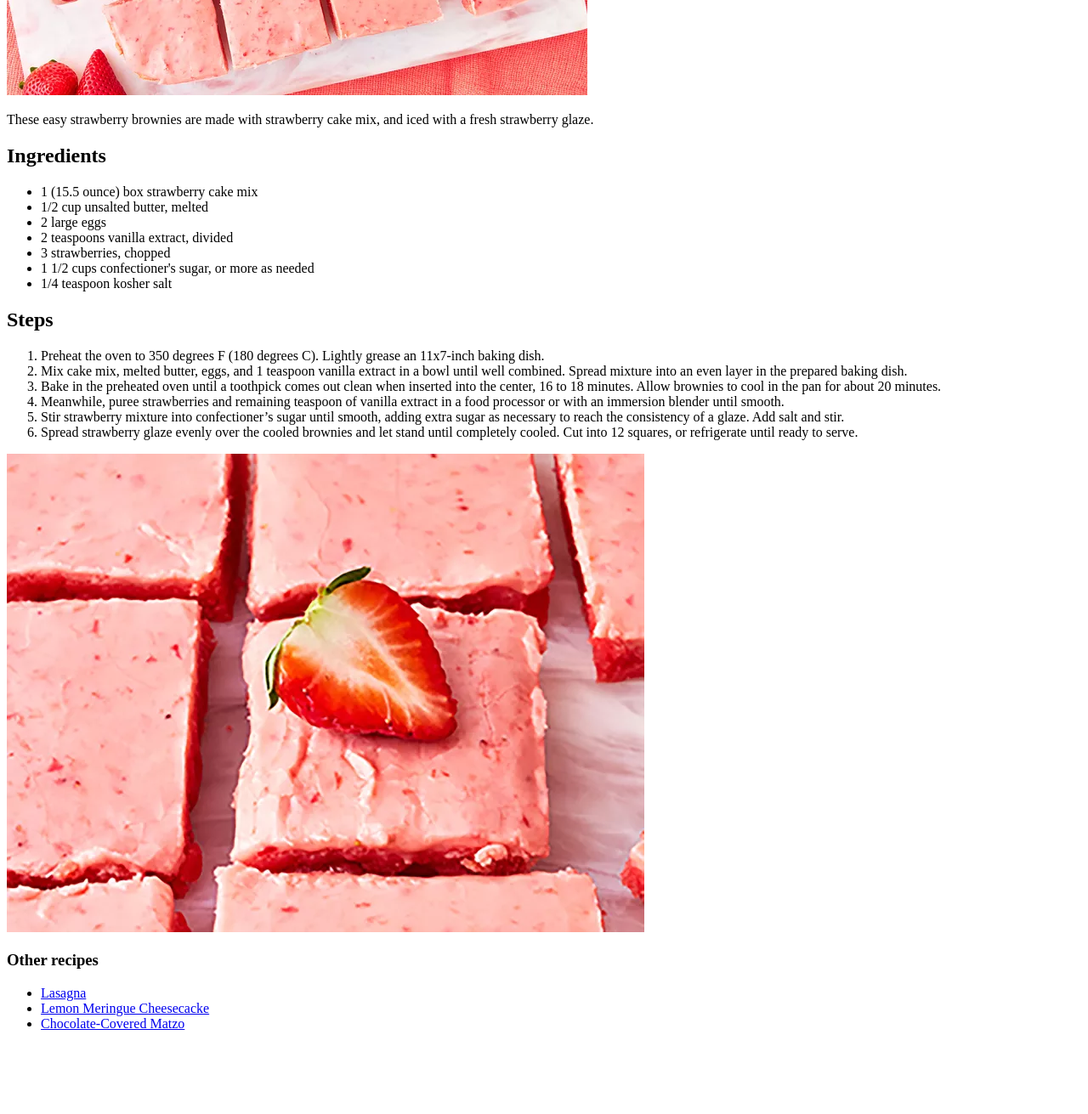
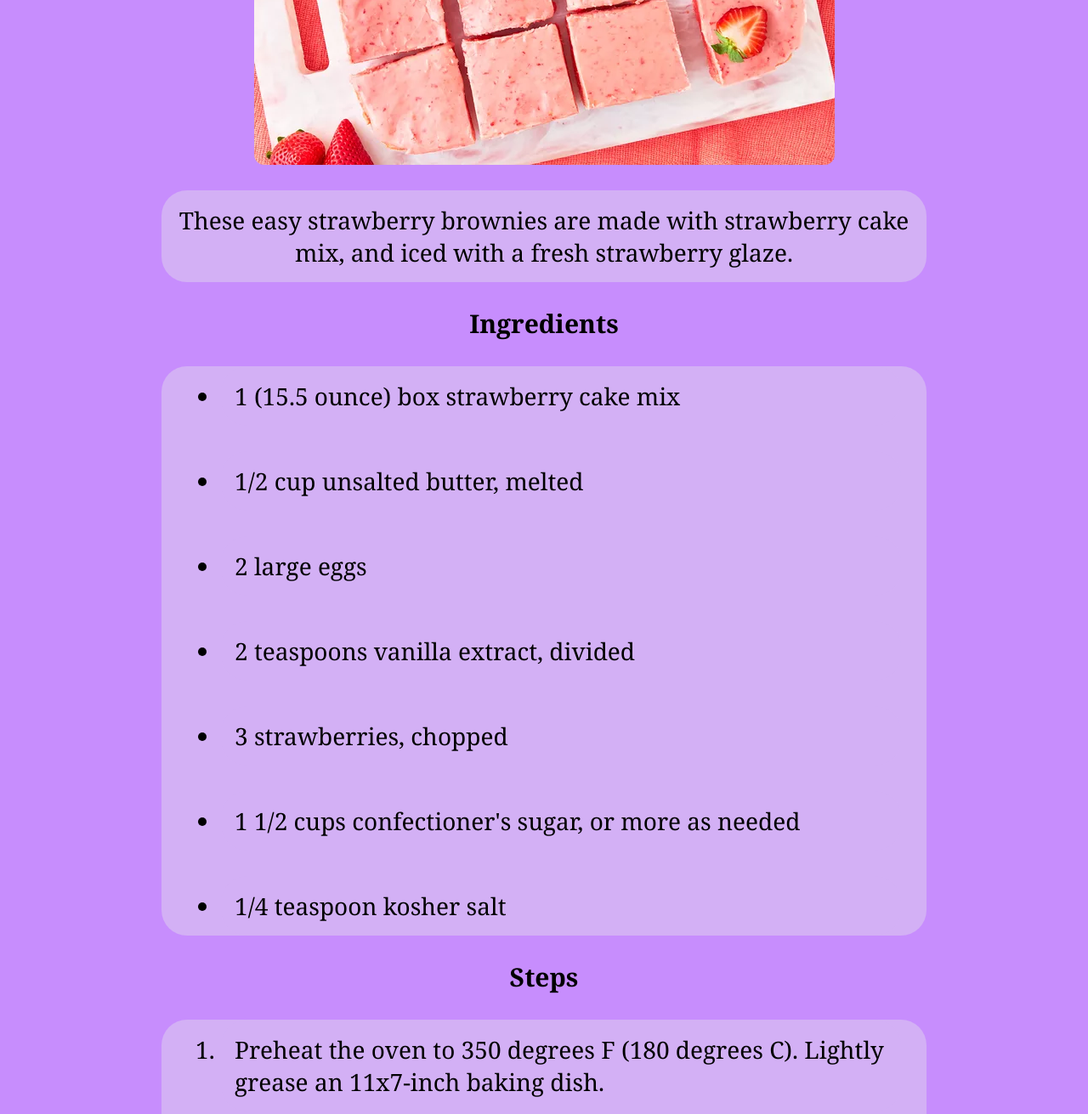
Before and after one commit to AnastasiiaMore/odin-recipes, a plain HTML site: page recipes/brownies.html in a window 1280 px wide. Shown: the part 480-1791 px from the top of the page at 85% size. Before the commit the page ends 1710 px from the top, so only its background shows below. Drawn offline with Linux system fonts and the light colour scheme.

Commit message:
Style the site Add CSS to HTML

```diff
--- a/recipes/brownies.html
+++ b/recipes/brownies.html
@@ -3,12 +3,14 @@
     <head>
         <meta charset="UTF-8">
         <title>Strawberry Brownies</title>
+        <link rel="stylesheet" href="styles.css">
     </head>
     <body>
         <h1>Easy Strawberry Brownies</h1>
         <img src="../img/brownies/Front.webp" alt="Front picture">
-        <p>These easy strawberry brownies are made with strawberry cake mix, and iced with a fresh strawberry glaze.</p>
+        <p class="div1">These easy strawberry brownies are made with strawberry cake mix, and iced with a fresh strawberry glaze.</p>
         <h2>Ingredients</h2>
+        <div class="lists">
             <ul>
                 <li>1 (15.5 ounce) box strawberry cake mix</li>
                 <li>1/2 cup unsalted butter, melted</li>
@@ -18,7 +20,9 @@
                 <li>1 1/2 cups confectioner's sugar, or more as needed</li>
                 <li>1/4 teaspoon kosher salt</li>
             </ul>
+        </div>
         <h2>Steps</h2>
+        <div class="lists"></div>
         <ol>
             <li>Preheat the oven to 350 degrees F (180 degrees C). Lightly grease an 11x7-inch baking dish.</li>
             <li>Mix cake mix, melted butter, eggs, and 1 teaspoon vanilla extract in a bowl until well combined. Spread mixture into an even layer in the prepared baking dish.</li>
@@ -27,12 +31,16 @@
             <li>Stir strawberry mixture into confectioner’s sugar until smooth, adding extra sugar as necessary to reach the consistency of a glaze. Add salt and stir. </li>
             <li>Spread strawberry glaze evenly over the cooled brownies and let stand until completely cooled.  Cut into 12 squares, or refrigerate until ready to serve.</li>
         </ol>
+    </div>
         <img src="../img/brownies/Finish.webp" alt="Finish image">
         <h3>Other recipes</h3>
-        <ul>
-            <li><a href="../recipes/lasagna.html">Lasagna</a></li>
-            <li><a href="../recipes/lemon-cheesecake.html">Lemon Meringue Cheesecacke</a></li>
-            <li><a href="../recipes/matzo.html">Chocolate-Covered Matzo</a></li>
-        </ul>
+        <div class="links">
+
+            <a href="../recipes/lasagna.html">Lasagna</a>
+            <a href="../recipes/lemon-cheesecake.html">Lemon Meringue Cheesecacke</a>
+            <a href="../recipes/matzo.html">Chocolate-Covered Matzo</a>
+
+    </div>
+    <a href="../index.html">Home</a>
     </body>
 </html>
--- /dev/null
+++ b/recipes/styles.css
@@ -0,0 +1,79 @@
+* {
+    background-color: rgb(199, 141, 253);
+    font-family: Georgia, 'Times New Roman', Times, serif;
+    text-align: center;
+    box-sizing: border-box;
+}
+
+img {
+    display: block;
+    margin-left: auto;
+    margin-right: auto;
+    margin-top: 30px;
+    border-radius: 12px;
+}
+
+h1 {
+    font-size: 60px;
+}
+
+h2,
+h3 {
+    font-size: 30px;
+}
+
+p {
+    font-size: 28px;
+    display: block;
+    background-color: rgb(211, 176, 245);
+    border-radius: 30px;
+    padding: 16px;
+    width: 900px;
+    margin-left: auto;
+    margin-right: auto;
+    margin-top: 30px;
+
+}
+
+ul,
+ol {
+    font-size: 28px;
+    background-color: rgb(211, 176, 245);
+    width: 900px;
+    margin-left: auto;
+    margin-right: auto;
+    margin-top: 30px;
+    border-radius: 30px;
+    text-align: left;
+}
+
+li {
+    font-size: 28px;
+    background-color: rgb(211, 176, 245);
+    width: 800px;
+    margin-left: auto;
+    margin-right: auto;
+    margin-top: 30px;
+    border-radius: 30px;
+    text-align: left;
+    padding: 16px;
+}
+
+.links a {
+    margin: auto;
+    font-size: 28px;
+    color: rgb(255, 255, 255);
+    text-decoration: none;
+    display: block;
+    border-radius: 12px;
+
+}
+
+.links {
+    width: 360px;
+    margin: auto;
+}
+
+.links a:hover {
+    background-color: rgb(211, 176, 245);
+}
```
Also changed, not shown: recipes/lasagna.html (+7 -5 lines), recipes/lemon-cheesecake.html (+6 -5 lines), recipes/matzo.html (+6 -5 lines). Lines whose indentation alone changed are shown as unchanged.
